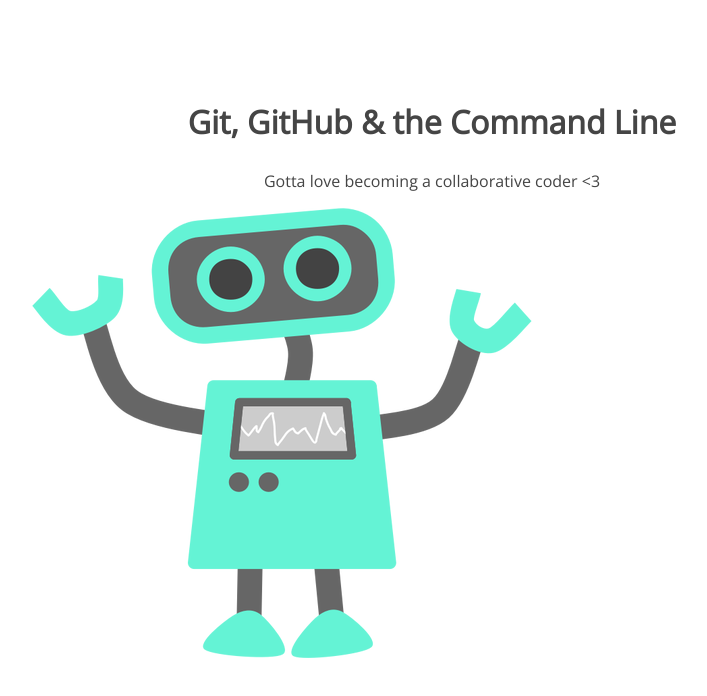
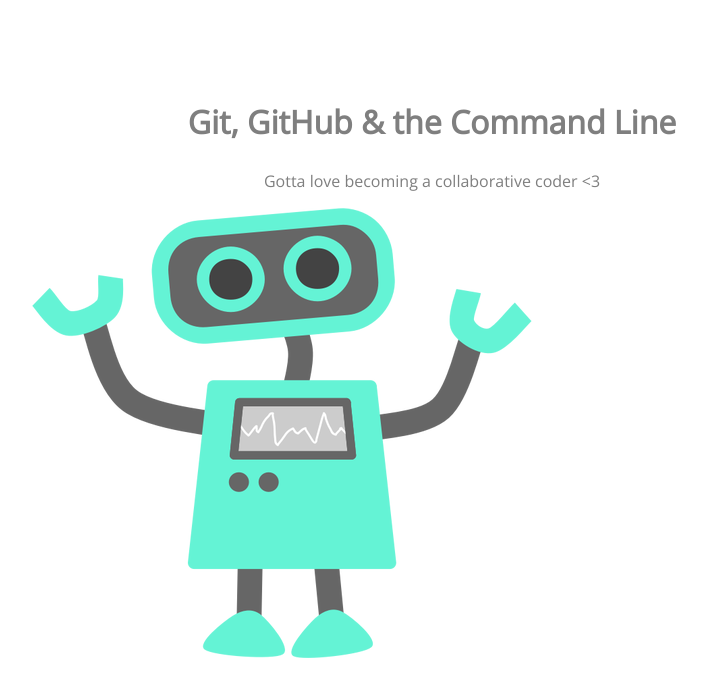
Before and after one commit to andymarkou/105-project-abc, a plain HTML site: page index.html in a window 1280 px wide. Shown: the whole page, without its empty margins (208-915 px from the left). Drawn offline with nearby package versions, Linux system fonts and the light colour scheme.

Commit message:
Change header colour

```diff
--- a/css/style.css
+++ b/css/style.css
@@ -5,7 +5,7 @@ section {
 section h1,
 section p {
 	text-align: center;
-	color: #454545;
+	color: #7F7F7F;
 }
 section h1 {
 	font: 32px 'Open Sans';
```
